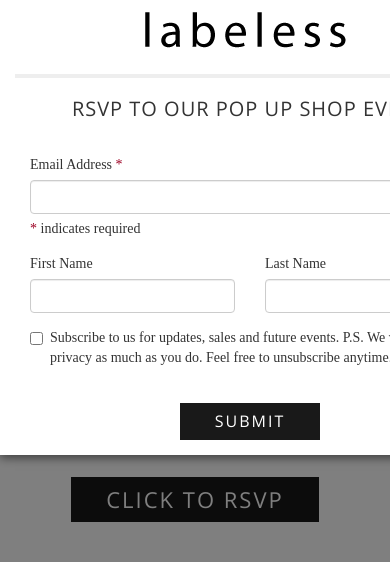
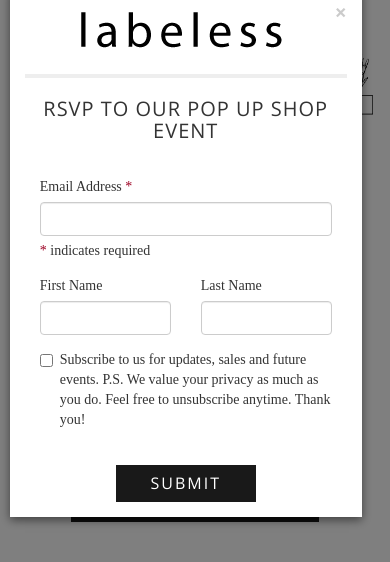
Before and after one commit to jyek/labeless-popup, a website: page public/index.html in a window 390 px wide. Both pictures are taken after a click on the button "CLICK TO RSVP". Drawn offline with nearby package versions, Linux system fonts and the light colour scheme; some packages are replaced by stand-ins of ours; a script that the page names is missing; a web font is replaced by a local one.

Commit message:
Mobile responsive

```diff
--- a/public/index.html
+++ b/public/index.html
@@ -85,7 +85,7 @@
                   Subscribe to us for updates, sales and future events. P.S. We value your privacy as much as you do. Feel free to unsubscribe anytime. Thank you!
                 </label>
               </div>
-              <div id="mce-responses" class="clearfix">
+              <div id="mce-responses" class="modal-response col-xs-12">
                 <div class="response" id="mce-error-response" style="display:none"></div>
                 <div class="response" id="mce-success-response" style="display:none"></div>
               </div>    <!-- real people should not fill this in and expect good things - do not remove this or risk form bot signups-->
--- a/public/styles/styles.css
+++ b/public/styles/styles.css
@@ -124,6 +124,15 @@ label { font-weight: 400; }
   padding: 15px 15px 0px 15px;
 }
 
+.modal-response { padding-bottom: 15px; }
+
+
+/* Mobile Portrait Size */
+@media only screen and (max-width: 479px) {
+  .modal-dialog { width: 95%; }
+  .modal-content { width: 95%; }
+}
+
 /*
 ==============================================
 slideUp
```
